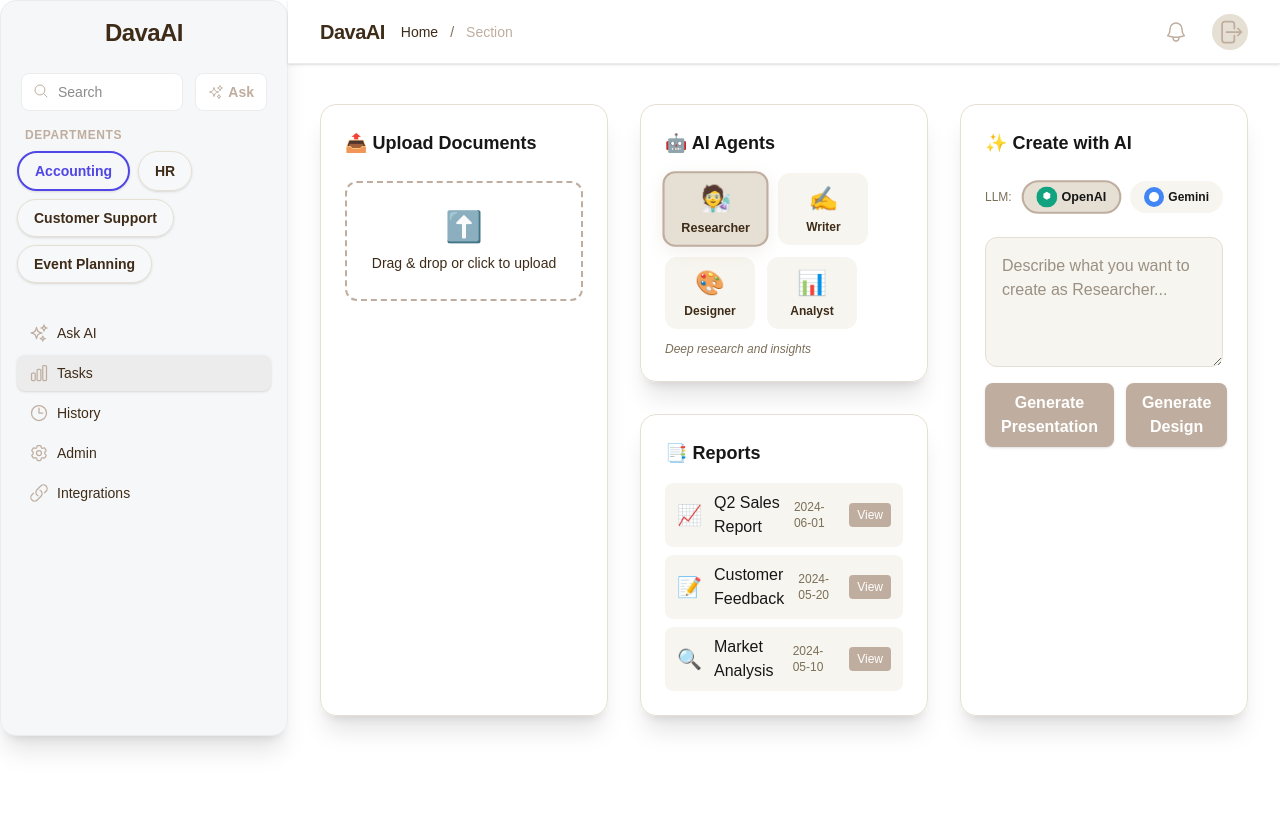
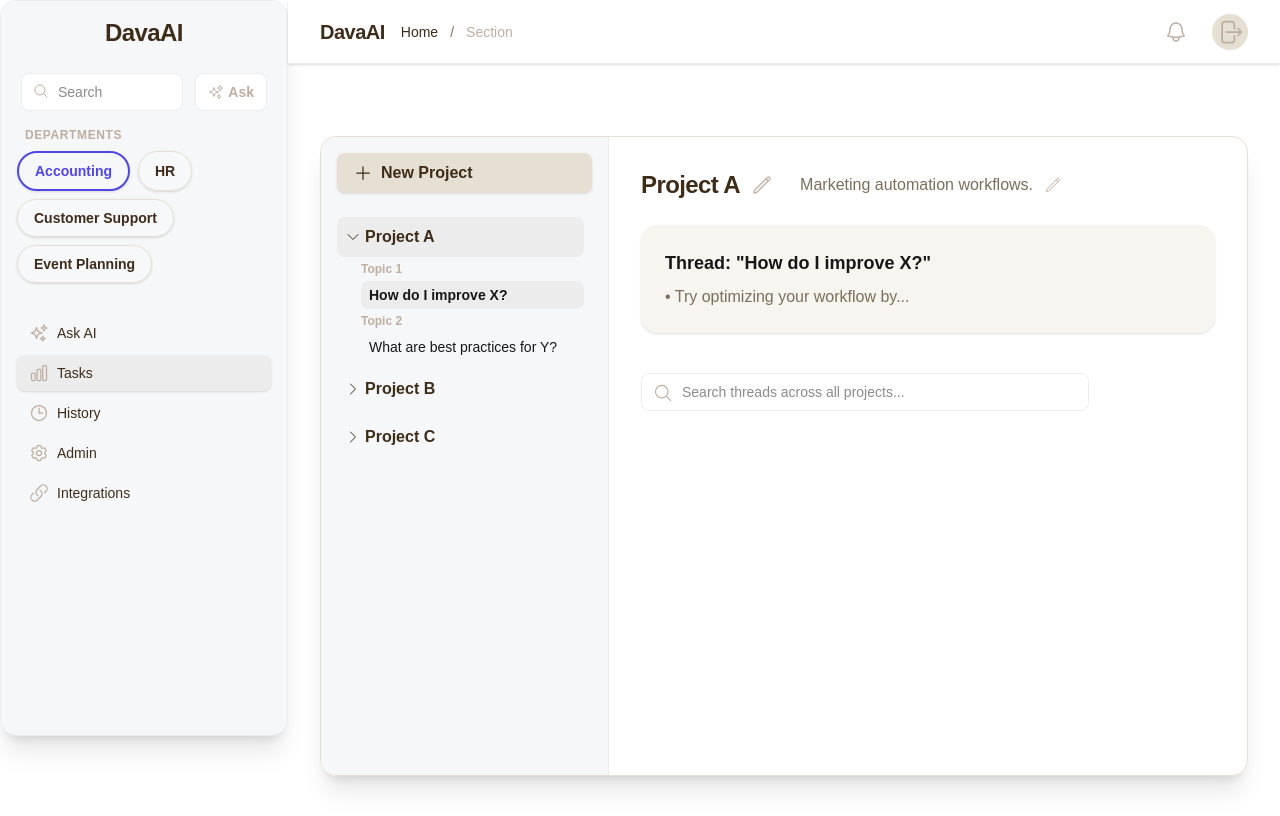
Before and after one commit to kelvinmcneil757/askaimvp, a Next.js app: page /tasks in a window 1280 px wide. Built offline with nearby package versions, Linux system fonts and the light colour scheme.

Commit message:
Refactor Tasks page to ChatGPT Project-style layout with sidebar, project/thread management, and modern UI

```diff
--- a/src/app/tasks/page.tsx
+++ b/src/app/tasks/page.tsx
@@ -1,177 +1,244 @@
-'use client';
+"use client";
 
-import { useRef, useState } from 'react';
+import { useState } from "react";
+import { PlusIcon, ChevronDownIcon, ChevronRightIcon, PencilIcon, MagnifyingGlassIcon } from "@heroicons/react/24/outline";
 
-const agents = [
-  { name: 'Researcher', icon: '🧑‍🔬', desc: 'Deep research and insights' },
-  { name: 'Writer', icon: '✍️', desc: 'Drafts, summaries, and emails' },
-  { name: 'Designer', icon: '🎨', desc: 'Generate images and slides' },
-  { name: 'Analyst', icon: '📊', desc: 'Analyze data and docs' },
+// Demo data
+const initialProjects = [
+  {
+    id: 1,
+    name: "Project A",
+    description: "Marketing automation workflows.",
+    expanded: true,
+    folders: [
+      {
+        id: 11,
+        name: "Topic 1",
+        threads: [
+          { id: 111, title: "How do I improve X?", aiAnswer: "Try optimizing your workflow by..." },
+        ],
+      },
+      {
+        id: 12,
+        name: "Topic 2",
+        threads: [
+          { id: 121, title: "What are best practices for Y?", aiAnswer: "Best practices include..." },
+        ],
+      },
+    ],
+  },
+  {
+    id: 2,
+    name: "Project B",
+    description: "Customer support knowledge base.",
+    expanded: false,
+    folders: [
+      {
+        id: 21,
+        name: "FAQ",
+        threads: [
+          { id: 211, title: "How to reset password?", aiAnswer: "Go to settings and..." },
+        ],
+      },
+    ],
+  },
+  {
+    id: 3,
+    name: "Project C",
+    description: "Event planning resources.",
+    expanded: false,
+    folders: [],
+  },
 ];
 
-const reports = [
-  { name: 'Q2 Sales Report', icon: '📈', date: '2024-06-01' },
-  { name: 'Customer Feedback', icon: '📝', date: '2024-05-20' },
-  { name: 'Market Analysis', icon: '🔍', date: '2024-05-10' },
-];
+export default function TasksPage() {
+  const [projects, setProjects] = useState(initialProjects);
+  const [selectedProjectId, setSelectedProjectId] = useState(projects[0].id);
+  const [selectedThread, setSelectedThread] = useState(projects[0].folders[0]?.threads[0] || null);
+  const [editingName, setEditingName] = useState(false);
+  const [editingDesc, setEditingDesc] = useState(false);
+  const [search, setSearch] = useState("");
 
-const llms = [
-  { id: 'openai', name: 'OpenAI', icon: 'openai' },
-  { id: 'gemini', name: 'Gemini', icon: 'gemini' },
-];
+  const selectedProject = projects.find((p) => p.id === selectedProjectId);
 
-function LLMIcon({ type }: { type: string }) {
-  if (type === 'openai') {
-    return (
-      <svg width="20" height="20" viewBox="0 0 32 32" fill="none"><circle cx="16" cy="16" r="16" fill="#10A37F"/><path d="M16 8l5.2 3v6l-5.2 3-5.2-3v-6z" fill="#fff"/></svg>
-    );
-  }
-  if (type === 'gemini') {
-    return (
-      <svg width="20" height="20" viewBox="0 0 32 32" fill="none"><circle cx="16" cy="16" r="16" fill="#4285F4"/><path d="M16 8a8 8 0 100 16 8 8 0 000-16z" fill="#fff"/></svg>
-    );
-  }
-  return null;
-}
-
-export default function DashboardPage() {
-  const [uploadedFiles, setUploadedFiles] = useState<File[]>([]);
-  const [selectedAgent, setSelectedAgent] = useState(agents[0]);
-  const [selectedLLM, setSelectedLLM] = useState(llms[0]);
-  const [prompt, setPrompt] = useState('');
-  const [output, setOutput] = useState('');
-  const fileInputRef = useRef<HTMLInputElement>(null);
-
-  const handleDrop = (e: React.DragEvent) => {
-    e.preventDefault();
-    const files = Array.from(e.dataTransfer.files);
-    setUploadedFiles((prev) => [...prev, ...files]);
-  };
-  const handleFileChange = (e: React.ChangeEvent<HTMLInputElement>) => {
-    if (e.target.files) {
-      setUploadedFiles((prev) => [...prev, ...Array.from(e.target.files)]);
-    }
-  };
-  const handlePrompt = (type: 'presentation' | 'design') => {
-    setOutput(
-      `Generated a ${type} using ${selectedLLM.name} as ${selectedAgent.name}:
-${prompt}
-[This is a mock result. Integrate with real LLM API for live output.]`
+  // Sidebar handlers
+  const handleToggleProject = (id) => {
+    setProjects((prev) =>
+      prev.map((p) =>
+        p.id === id ? { ...p, expanded: !p.expanded } : p
+      )
     );
   };
+  const handleSelectThread = (projectId, thread) => {
+    setSelectedProjectId(projectId);
+    setSelectedThread(thread);
+  };
+  const handleNewProject = () => {
+    const newId = Math.max(...projects.map((p) => p.id)) + 1;
+    setProjects([
+      ...projects,
+      {
+        id: newId,
+        name: `Untitled Project ${newId}`,
+        description: "",
+        expanded: true,
+        folders: [],
+      },
+    ]);
+    setSelectedProjectId(newId);
+    setEditingName(true);
+  };
+  const handleRenameProject = (name) => {
+    setProjects((prev) =>
+      prev.map((p) =>
+        p.id === selectedProjectId ? { ...p, name } : p
+      )
+    );
+    setEditingName(false);
+  };
+  const handleEditDesc = (desc) => {
+    setProjects((prev) =>
+      prev.map((p) =>
+        p.id === selectedProjectId ? { ...p, description: desc } : p
+      )
+    );
+    setEditingDesc(false);
+  };
+
+  // Search threads across all projects
+  const allThreads = projects.flatMap((p) =>
+    p.folders.flatMap((f) =>
+      f.threads.map((t) => ({ ...t, project: p.name, folder: f.name }))
+    )
+  );
+  const filteredThreads = search
+    ? allThreads.filter((t) =>
+        t.title.toLowerCase().includes(search.toLowerCase()) ||
+        t.aiAnswer.toLowerCase().includes(search.toLowerCase())
+      )
+    : [];
 
   return (
-    <div className="grid grid-cols-1 lg:grid-cols-3 gap-8 animate-fade-in">
-      {/* Upload Area */}
-      <div className="col-span-1 bg-white/80 rounded-2xl shadow-xl p-6 flex flex-col gap-4 border border-[#E6DFD3] hover:shadow-2xl transition-all">
-        <h2 className="font-bold text-lg mb-2 flex items-center gap-2">📤 Upload Documents</h2>
-        <div
-          className="flex flex-col items-center justify-center border-2 border-dashed border-[#BFAE9F] rounded-xl p-6 cursor-pointer hover:bg-[#F7F5EF] transition-all min-h-[120px]"
-          onDrop={handleDrop}
-          onDragOver={e => e.preventDefault()}
-          onClick={() => fileInputRef.current?.click()}
+    <div className="flex flex-col md:flex-row h-[80vh] bg-white/80 rounded-2xl shadow-xl border border-[#E6DFD3] mx-auto mt-8 overflow-hidden animate-fade-in">
+      {/* Sidebar */}
+      <aside className="w-full md:w-72 bg-[#F6F7F9] border-r border-[#ECECEC] flex flex-col p-4 gap-4 min-h-0">
+        <button
+          className="flex items-center gap-2 px-4 py-2 mb-2 rounded-lg bg-[#E6DFD3] text-[#3E2C18] font-bold shadow hover:bg-[#BFAE9F] transition text-base"
+          onClick={handleNewProject}
         >
-          <input
-            type="file"
-            multiple
-            className="hidden"
-            ref={fileInputRef}
-            onChange={handleFileChange}
-          />
-          <span className="text-[#BFAE9F] text-3xl mb-2">⬆️</span>
-          <span className="text-[#3E2C18] text-sm">Drag & drop or click to upload</span>
+          <PlusIcon className="w-5 h-5" /> New Project
+        </button>
+        <nav className="flex-1 overflow-y-auto pr-2">
+          {projects.map((project) => (
+            <div key={project.id} className="mb-2">
+              <button
+                className={`flex items-center w-full px-2 py-2 rounded-lg text-left font-semibold text-[#3E2C18] hover:bg-[#ECECEC] transition ${selectedProjectId === project.id ? 'bg-[#ECECEC]' : ''}`}
+                onClick={() => setSelectedProjectId(project.id)}
+              >
+                {project.expanded ? (
+                  <ChevronDownIcon className="w-4 h-4 mr-1" onClick={e => { e.stopPropagation(); handleToggleProject(project.id); }} />
+                ) : (
+                  <ChevronRightIcon className="w-4 h-4 mr-1" onClick={e => { e.stopPropagation(); handleToggleProject(project.id); }} />
+                )}
+                <span className="truncate flex-1">{project.name}</span>
+              </button>
+              {project.expanded && project.folders.length > 0 && (
+                <ul className="ml-6 mt-1">
+                  {project.folders.map((folder) => (
+                    <li key={folder.id} className="mb-1">
+                      <div className="text-xs text-[#BFAE9F] font-bold mb-1">{folder.name}</div>
+                      <ul>
+                        {folder.threads.map((thread) => (
+                          <li key={thread.id}>
+                            <button
+                              className={`block w-full text-left px-2 py-1 rounded-lg text-sm hover:bg-[#ECECEC] transition ${selectedThread?.id === thread.id ? 'bg-[#ECECEC] font-bold' : ''}`}
+                              onClick={() => handleSelectThread(project.id, thread)}
+                            >
+                              {thread.title}
+                            </button>
+                          </li>
+                        ))}
+                      </ul>
+                    </li>
+                  ))}
+                </ul>
+              )}
+            </div>
+          ))}
+        </nav>
+      </aside>
+      {/* Main Panel */}
+      <main className="flex-1 flex flex-col p-8 gap-6 min-w-0">
+        {/* Project Name & Description */}
+        <div className="flex flex-col md:flex-row md:items-center gap-2 md:gap-6">
+          {editingName ? (
+            <input
+              className="text-2xl font-extrabold tracking-tight text-[#3E2C18] bg-transparent border-b-2 border-[#E6DFD3] focus:border-[#BFAE9F] outline-none rounded px-2 py-1"
+              value={selectedProject.name}
+              onChange={e => handleRenameProject(e.target.value)}
+              onBlur={() => setEditingName(false)}
+              autoFocus
+            />
+          ) : (
+            <div className="flex items-center gap-2">
+              <span className="text-2xl font-extrabold tracking-tight text-[#3E2C18]">{selectedProject.name}</span>
+              <button onClick={() => setEditingName(true)} className="p-1 rounded hover:bg-[#ECECEC]">
+                <PencilIcon className="w-5 h-5 text-[#BFAE9F]" />
+              </button>
+            </div>
+          )}
+          {editingDesc ? (
+            <input
+              className="text-base font-medium text-[#7C6F5A] bg-transparent border-b-2 border-[#E6DFD3] focus:border-[#BFAE9F] outline-none rounded px-2 py-1 flex-1"
+              value={selectedProject.description}
+              onChange={e => handleEditDesc(e.target.value)}
+              onBlur={() => setEditingDesc(false)}
+              autoFocus
+            />
+          ) : (
+            <div className="flex items-center gap-2">
+              <span className="text-base font-medium text-[#7C6F5A]">{selectedProject.description}</span>
+              <button onClick={() => setEditingDesc(true)} className="p-1 rounded hover:bg-[#ECECEC]">
+                <PencilIcon className="w-4 h-4 text-[#BFAE9F]" />
+              </button>
+            </div>
+          )}
         </div>
-        {uploadedFiles.length > 0 && (
-          <div className="mt-2 space-y-1">
-            {uploadedFiles.map((file, i) => (
-              <div key={i} className="text-xs text-[#3E2C18] bg-[#F7F5EF] rounded px-2 py-1 inline-block animate-pop-in">{file.name}</div>
-            ))}
+        {/* Thread Overview */}
+        {selectedThread && (
+          <div className="bg-[#F7F5EF] rounded-2xl shadow p-6 mb-4">
+            <div className="font-bold text-lg mb-2">Thread: "{selectedThread.title}"</div>
+            <div className="text-[#7C6F5A] text-base">• {selectedThread.aiAnswer}</div>
           </div>
         )}
-      </div>
-
-      {/* AI Agents & Reports */}
-      <div className="col-span-1 flex flex-col gap-8">
-        {/* AI Agents */}
-        <div className="bg-white/80 rounded-2xl shadow-xl p-6 border border-[#E6DFD3] hover:shadow-2xl transition-all">
-          <h2 className="font-bold text-lg mb-4 flex items-center gap-2">🤖 AI Agents</h2>
-          <div className="flex flex-wrap gap-3">
-            {agents.map(agent => (
-              <button
-                key={agent.name}
-                onClick={() => setSelectedAgent(agent)}
-                className={`flex flex-col items-center gap-1 px-4 py-2 rounded-xl transition-all font-semibold text-[#3E2C18] border-2 min-w-[90px]
-                  ${selectedAgent.name === agent.name ? 'bg-[#E6DFD3] border-[#BFAE9F] scale-105 shadow-lg z-10' : 'bg-[#F7F5EF] border-transparent hover:border-[#BFAE9F]'}
-                `}
-                style={{ boxShadow: selectedAgent.name === agent.name ? '0 4px 16px 0 #BFAE9F33' : undefined }}
-              >
-                <span className="text-2xl">{agent.icon}</span>
-                <span className="text-xs">{agent.name}</span>
-              </button>
-            ))}
-          </div>
-          <div className="mt-3 text-xs text-[#7C6F5A] italic">{selectedAgent.desc}</div>
+        {/* Search Bar */}
+        <div className="relative mb-2 max-w-md">
+          <MagnifyingGlassIcon className="w-5 h-5 absolute left-3 top-2.5 text-[#BFAE9F]" />
+          <input
+            type="text"
+            placeholder="Search threads across all projects..."
+            className="w-full pl-10 pr-3 py-2 rounded-lg bg-white border border-[#ECECEC] text-sm focus:outline-none focus:ring-2 focus:ring-[#BFAE9F] transition"
+            value={search}
+            onChange={e => setSearch(e.target.value)}
+          />
         </div>
-        {/* Reports */}
-        <div className="bg-white/80 rounded-2xl shadow-xl p-6 border border-[#E6DFD3] hover:shadow-2xl transition-all">
-          <h2 className="font-bold text-lg mb-4 flex items-center gap-2">📑 Reports</h2>
-          <div className="flex flex-col gap-2">
-            {reports.map(report => (
-              <div key={report.name} className="flex items-center gap-3 bg-[#F7F5EF] rounded-lg px-3 py-2 hover:bg-[#E6DFD3] transition-all animate-pop-in">
-                <span className="text-xl">{report.icon}</span>
-                <span className="font-medium">{report.name}</span>
-                <span className="ml-auto text-xs text-[#7C6F5A]">{report.date}</span>
-                <button className="ml-2 px-2 py-1 text-xs rounded bg-[#BFAE9F] text-white hover:bg-[#3E2C18] transition-all">View</button>
-              </div>
-            ))}
-          </div>
-        </div>
-      </div>
-
-      {/* Prompt & LLM Area */}
-      <div className="col-span-1 bg-white/80 rounded-2xl shadow-xl p-6 flex flex-col gap-4 border border-[#E6DFD3] hover:shadow-2xl transition-all">
-        <h2 className="font-bold text-lg mb-2 flex items-center gap-2">✨ Create with AI</h2>
-        <div className="flex items-center gap-3 mb-2">
-          <span className="text-[#7C6F5A] text-xs">LLM:</span>
-          {llms.map(llm => (
-            <button
-              key={llm.id}
-              onClick={() => setSelectedLLM(llm)}
-              className={`flex items-center gap-1 px-3 py-1 rounded-full border-2 text-xs font-semibold transition-all
-                ${selectedLLM.id === llm.id ? 'bg-[#E6DFD3] border-[#BFAE9F] scale-105' : 'bg-[#F7F5EF] border-transparent hover:border-[#BFAE9F]'}`}
-            >
-              <LLMIcon type={llm.icon} />
-              {llm.name}
-            </button>
-          ))}
-        </div>
-        <textarea
-          className="w-full rounded-xl border border-[#E6DFD3] p-4 focus:outline-none focus:ring-2 focus:ring-[#BFAE9F] text-[#3E2C18] bg-[#F7F5EF] transition-all"
-          placeholder={`Describe what you want to create as ${selectedAgent.name}...`}
-          rows={4}
-          value={prompt}
-          onChange={e => setPrompt(e.target.value)}
-        />
-        <div className="flex gap-3">
-          <button
-            onClick={() => handlePrompt('presentation')}
-            className="rounded-lg px-4 py-2 bg-[#BFAE9F] text-white font-semibold shadow hover:bg-[#3E2C18] transition-all"
-          >
-            Generate Presentation
-          </button>
-          <button
-            onClick={() => handlePrompt('design')}
-            className="rounded-lg px-4 py-2 bg-[#BFAE9F] text-white font-semibold shadow hover:bg-[#3E2C18] transition-all"
-          >
-            Generate Design
-          </button>
-        </div>
-        {output && (
-          <div className="mt-4 bg-[#F7F5EF] rounded-xl p-4 text-[#3E2C18] animate-fade-in border border-[#E6DFD3]">
-            <pre className="whitespace-pre-wrap text-sm">{output}</pre>
+        {/* Search Results */}
+        {search && (
+          <div className="bg-white rounded-xl shadow p-4">
+            <div className="font-semibold mb-2 text-[#3E2C18]">Threads matching "{search}"</div>
+            <ul className="divide-y divide-[#ECECEC]">
+              {filteredThreads.length === 0 && <li className="py-2 text-[#BFAE9F]">No threads found.</li>}
+              {filteredThreads.map((t) => (
+                <li key={t.id} className="py-2">
+                  <div className="font-bold text-[#3E2C18]">{t.title}</div>
+                  <div className="text-xs text-[#7C6F5A] mb-1">{t.project} / {t.folder}</div>
+                  <div className="text-[#7C6F5A]">• {t.aiAnswer}</div>
+                </li>
+              ))}
+            </ul>
           </div>
         )}
-      </div>
+      </main>
     </div>
   );
 }
```
